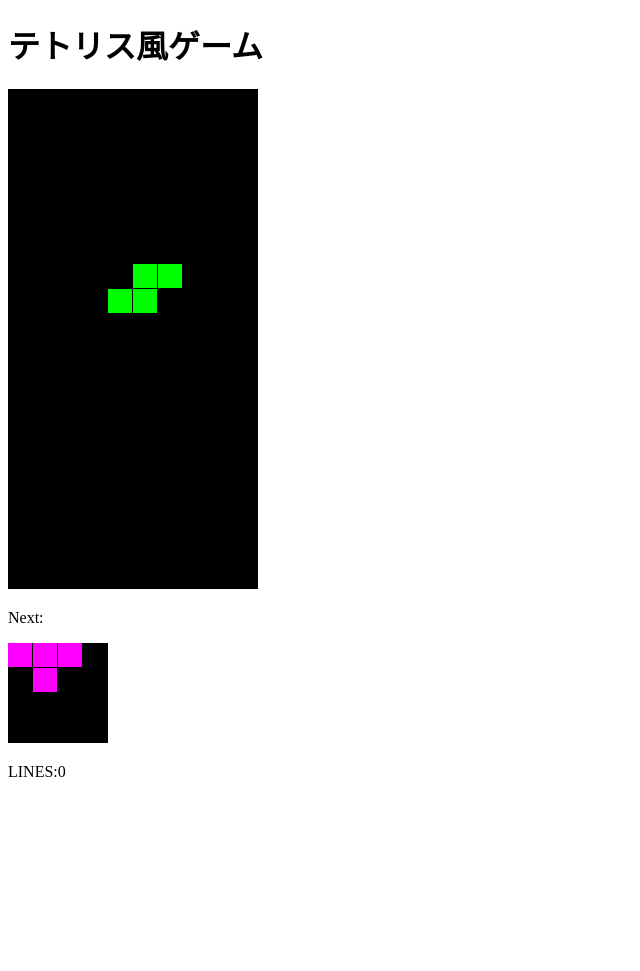
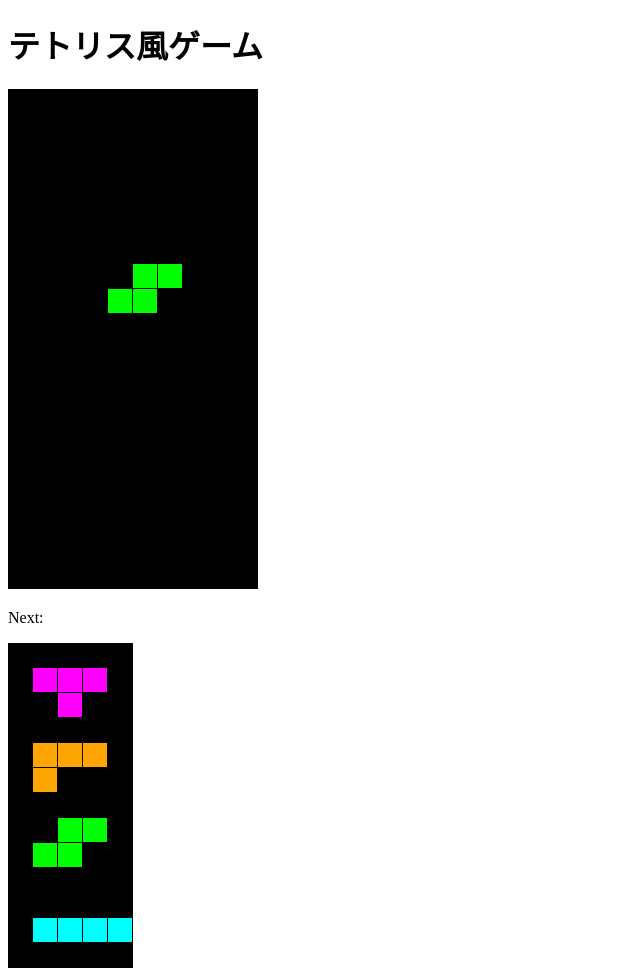
Before and after one commit to NakanoChuo/JavaScriptTetris, a plain HTML site: page index.html in a window 1280 px wide. Shown: the top 971 px of the page, without its empty margins (0-640 px from the left). Before the commit the page ends 800 px from the top, so only its background shows below. Drawn offline with Linux system fonts and the light colour scheme.

Commit message:
modified next

```diff
--- a/index.html
+++ b/index.html
@@ -16,7 +16,7 @@
             </canvas>
             <span class="tetris-panel-container">
               <p>Next:</p>
-                <canvas id="next" width="100px" height="100px" style="background-color:black;">
+                <canvas id="next" width="125px" height="325px" style="background-color:black;">
                 </canvas>
               <p>LINES:<span id="lines">0</span></p>
               <p><span id="message"></span></p>
--- a/main.js
+++ b/main.js
@@ -14,6 +14,8 @@ class Tetris {
             this.stage[i] = new Array(this.heightCellCount).fill(null);
         }
 
+        //▽next描画用　2023/07/01修正　tak-4649
+        this.nextBlockCount = 4;
         this.blocks = [//yeahaammmm(つのだ☆ひろ_ダイヤモンド☆ユカイ)mmmmmmaaaaaaaneko:)
             //Oミノ
             {
@@ -26,9 +28,9 @@ class Tetris {
             //Iミノ
             {
                 shape: [
-                    [0, 0], [0, 1], [0, 2], [0, 3]
+                    [0, 1], [1, 1], [2, 1], [3, 1]
                 ],
-                center: [0.5, 1.5],
+                center: [1.5, 0.5],
                 color: 'rgb(0, 255, 255)',
             },
             //Tミノ
@@ -58,20 +60,21 @@ class Tetris {
             //Jミノ
             {
                 shape: [
-                    [1, 3], [2, 3], [2, 2], [2, 1]
+                    [0, 0], [0, 1], [1, 1], [2, 1]
                 ],
-                center: [1.5, 1.5],
+                center: [1.0, 1.0],
                 color: 'rgb(0, 0, 255)',
             },
             //Lミノ
             {
                 shape: [
-                    [0, 0], [0, 1], [0, 2], [1, 2]
+                    [0,1], [0, 0], [1, 0], [2, 0]
                 ],
-                center: [0.5, 0.5],
+                center: [1.0, 1.0],
                 color: 'rgb(255, 165, 0)',
             },
         ];
+        //△next描画用　2023/07/01修正　tak-4649
 
         this.fallSpeed = 500;
         this.count = 0;
@@ -212,10 +215,17 @@ class Tetris {
         //▽next描画用　2023/06/25追加　tak-4649
         if(this.nextblockType === undefined){
             this.blockType = Math.floor(Math.random() * this.blocks.length);    // ブロックの種類
+            this.nextblockType = new Array(this.nextBlockCount);
+            for (let i = 0; i < this.nextBlockCount; i++){
+                this.nextblockType[i] = Math.floor(Math.random() * this.blocks.length);
+            }
         }else{
-            this.blockType = this.nextblockType;
+            this.blockType = this.nextblockType[0];
+            for (let i = 0; i < this.nextBlockCount - 1; i++){
+                this.nextblockType[i] = this.nextblockType[i + 1];
+            }
+            this.nextblockType[this.nextBlockCount - 1] = Math.floor(Math.random() * this.blocks.length);
         }
-        this.nextblockType = Math.floor(Math.random() * this.blocks.length);
         //△next描画用　2023/06/25追加　tak-4649
         this.hasActiveBlock = true;                 // 動かせるブロックが存在するか否か
 
@@ -230,9 +240,12 @@ class Tetris {
                 this.copyblocks[i][j] = this.blocks[this.blockType].shape[i][j];
             };
         };
+        this.blockY++
         if (this.isCollided(this.blockType)) {
             this.isGameOver = true;
         }
+        this.blockY--
+        this.hasActiveBlock = true;                 // 動かせるブロックが存在するか否か
     }
 
     fall() {
@@ -291,19 +304,21 @@ class Tetris {
         }
     }
 
-    //▽next描画用　2023/06/25追加　tak-4649
+    //▽next描画用　2023/07/01修正　tak-4649
     drawNextBlock(){
         const canvas = document.getElementById('next');
         const context = canvas.getContext('2d');
         context.clearRect(0, 0, canvas.width, canvas.height);
-        var blockShape = this.blocks[this.nextblockType].shape;
-        for (let i = 0; i < blockShape.length; i++) {
-            let displacementX = blockShape[i][0];
-            let displacementY = blockShape[i][1];
-            this.drawCell(canvas, 0 + displacementX, 0 + displacementY, this.blocks[this.nextblockType].color);
-         }
+        for (let i = 0; i < this.nextblockType.length; i++ ){
+            var blockShape = this.blocks[this.nextblockType[i]].shape;
+            for (let j = 0; j < blockShape.length; j++) {
+                let displacementX = blockShape[j][0];
+                let displacementY = blockShape[j][1];
+                this.drawCell(canvas,1 + displacementX, 1 + i * 3 + displacementY, this.blocks[this.nextblockType[i]].color);
+            }
+        }
     }
-    //△next描画用　2023/06/25追加　tak-4649
+    //△next描画用　2023/07/01修正　tak-4649
 
     drawCell(canvas, x, y, rgb) {
         const context = canvas.getContext('2d');
```
